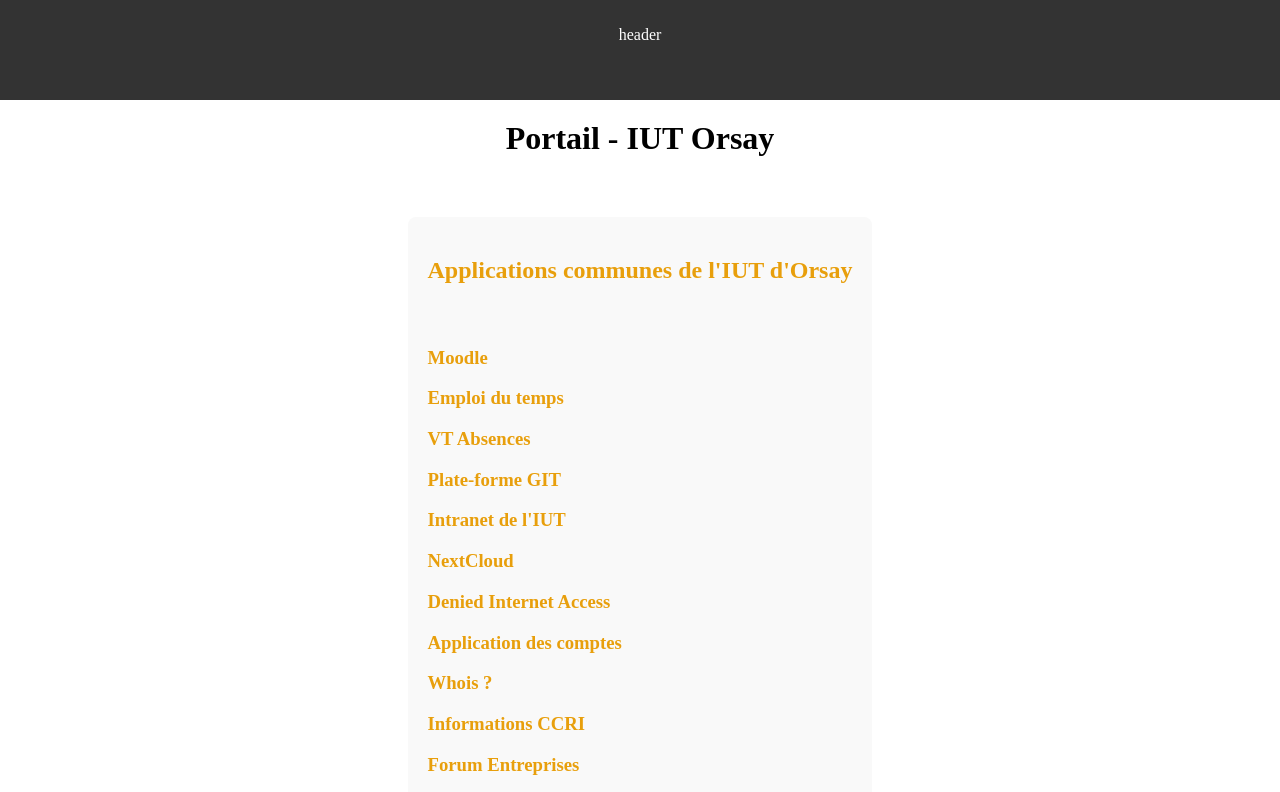
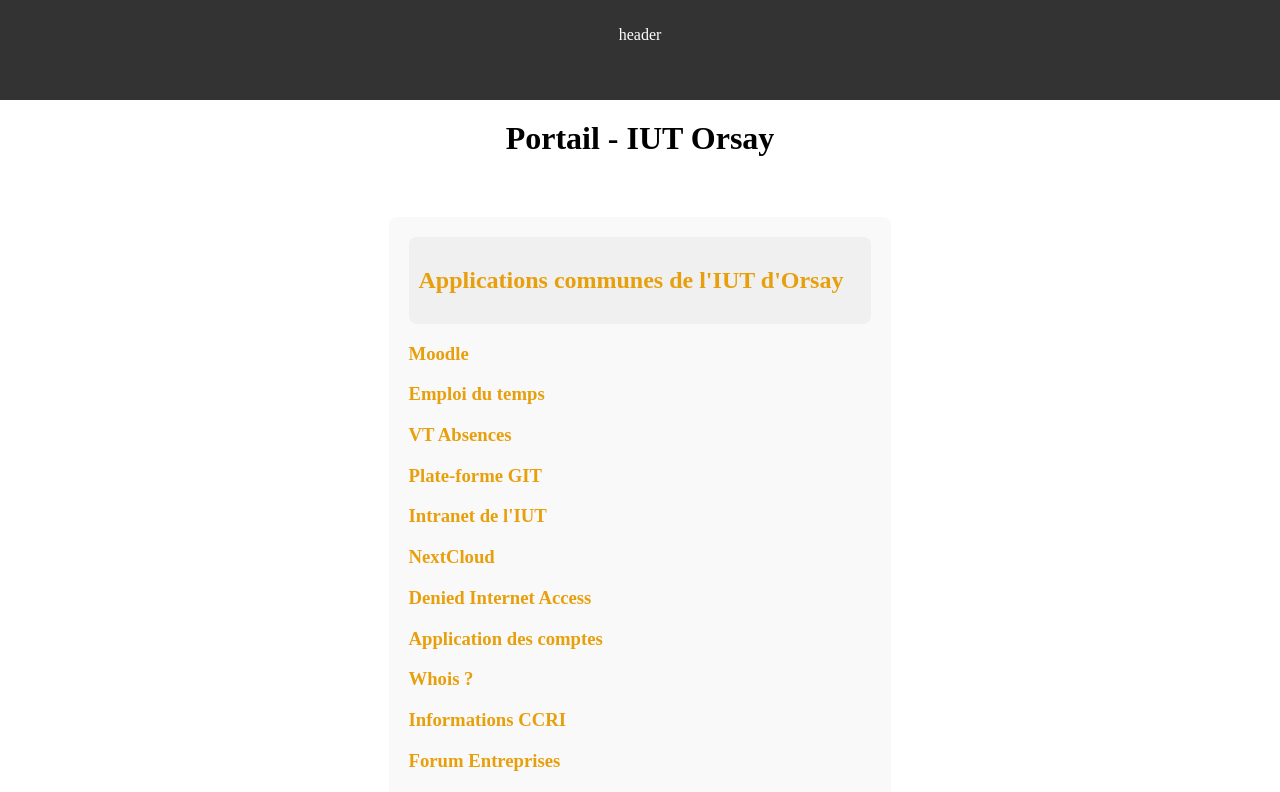
Before and after one commit to sillyash/portail-IUT-Orsay, a Vue app: page / in a window 1280 px wide. Shown: the top 792 px of the page. Built offline with nearby package versions, Linux system fonts and the light colour scheme.

Commit message:
Replace Icon component with SvgIcon for better SVG handling and add card header styles in AppCategory.vue

```diff
--- a/src/components/AppCategory.vue
+++ b/src/components/AppCategory.vue
@@ -4,14 +4,29 @@
       <h2>{{title}}</h2>
 
       <a class="panel-button" @click="toggle">
-        <Icon name="chevron-up" color="black" v-if="!isCollapsed"/>
-        <Icon name="chevron-down" color="black" v-if="isCollapsed"/>
+        <SvgIcon
+          :icon="chevronUp"
+          name="chevron-up"
+          :color="color"
+          v-if="!isCollapsed"
+        />
+
+        <SvgIcon
+          :icon="chevronDown"
+          name="chevron-down"
+          :color="color"
+          v-if="isCollapsed"
+        />
       </a>
     </div>
 
     <div class="card-body" v-if="!isCollapsed">
       <div class="card-content">
-        <AppLink v-for="app in applications" :key="app.id" :app="app" />
+        <AppLink
+          v-for="app in applications"
+          :key="app.id"
+          :app="app"
+        />
       </div>
     </div>
   </div>
@@ -25,6 +40,17 @@
   height: 20px;
 }
 
+.card-header {
+  display: flex;
+
+  justify-content: space-between;
+  align-items: center;
+
+  padding: 10px;
+  background-color: #f0f0f0;
+  border-radius: 8px;
+}
+
 #category {
   margin: 20px;
   padding: 20px;
@@ -36,13 +62,15 @@
 
 <script>
 import AppLink from './AppLink.vue';
-import Icon from './Icon.vue';
+import SvgIcon from './SvgIcon.vue';
+import chevronUp from '@/assets/chevron-up.svg';
+import chevronDown from '@/assets/chevron-down.svg';
 
 export default {
   name: 'AppCategory',
   components: {
     AppLink,
-    Icon
+    SvgIcon
   },
 
   props: {
@@ -57,7 +85,9 @@
       title: this.category.title,
       color: this.category.color,
       applications: this.category.applications,
-      isCollapsed: false
+      isCollapsed: false,
+      chevronUp,
+      chevronDown
     };
   },
 
--- a/src/components/Icon.vue
+++ b/src/components/SvgIcon.vue
@@ -1,8 +1,12 @@
 <template>
+  <div v-if="icon" :style="{ width: width + 'px', height: height + 'px' }" v-html="sanitizedIcon"></div>
+
   <svg
+    v-else
     :width="width"
     :height="height"
     :aria-labelledby="name"
+    xmlns="http://www.w3.org/2000/svg"
     role="presentation"
   >
     <title
@@ -10,7 +14,7 @@
       lang="en"
     >{{ name }} icon</title>
     <g :fill="color">
-      <slot />
+      <slot name="icon" />
     </g>
   </svg>
 </template>
@@ -21,6 +25,11 @@
     name: {
       type: String,
       default: 'box'
+    },
+
+    icon: {
+      type: String,
+      default: null
     },
 
     width: {
@@ -36,6 +45,14 @@
     color: {
       type: String,
       default: 'black'
+    },
+
+    computed: {
+      sanitizedIcon() {
+        const parser = new DOMParser();
+        const doc = parser.parseFromString(this.icon, 'image/svg+xml');
+        return doc.documentElement.outerHTML;
+      }
     }
   }
 }
```
